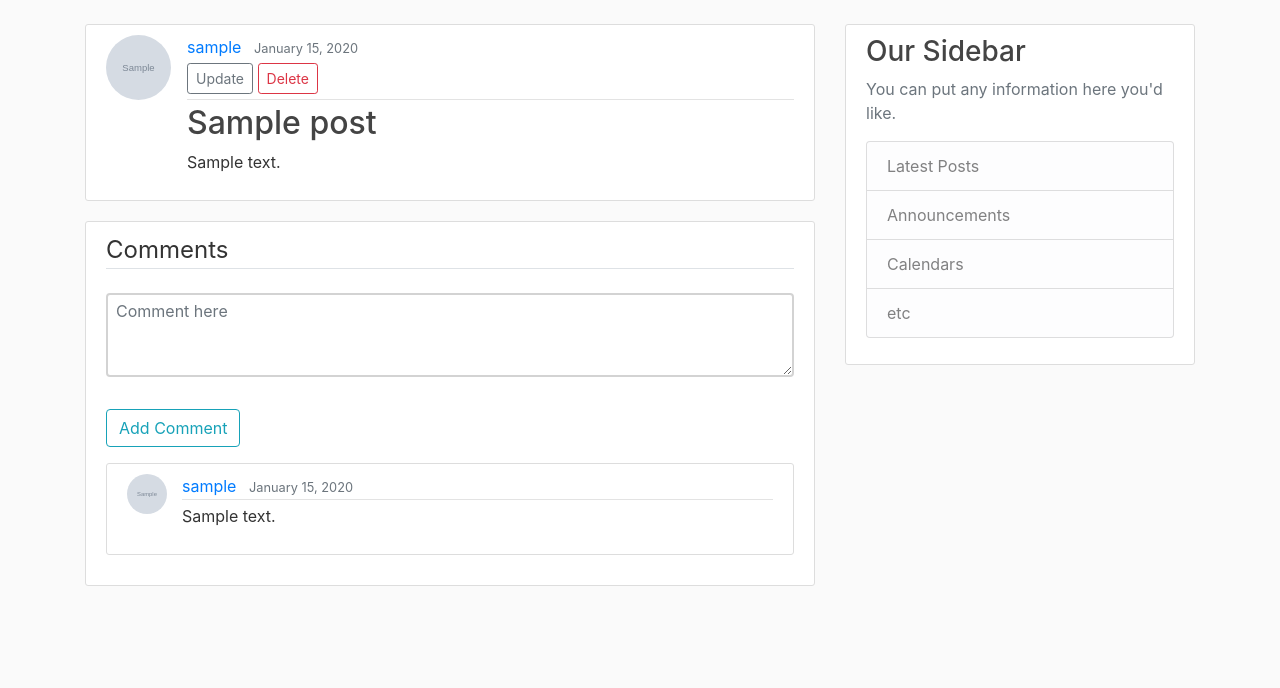
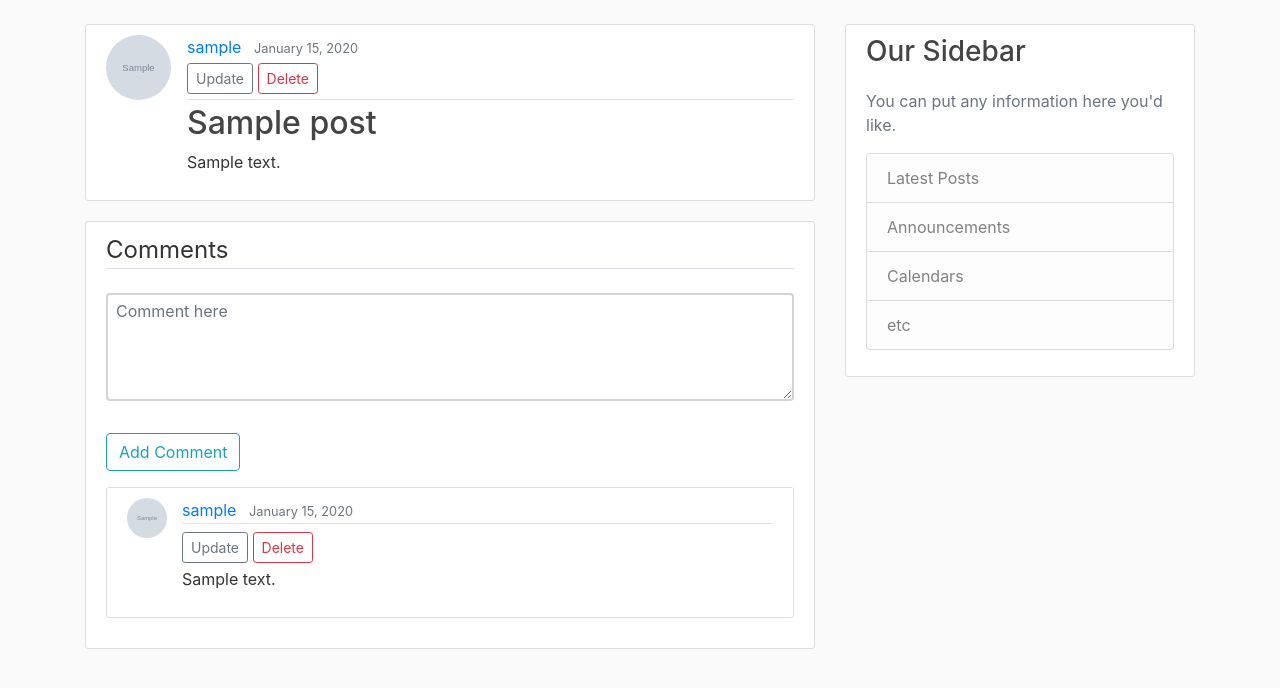
Before and after one commit to RiturajJain/django-blog, a Django app: page /post/1/ in a window 1280 px wide. Shown: the part 56-744 px from the top of the page. Run offline with Django 3.2, Linux system fonts and the light colour scheme; a user stored in the database is signed in; tables that the repository leaves empty hold one stand-in row (values such as "Sample post"); grey boxes marked "Sample" are stand-in pictures; some libraries are stand-ins or nearby versions.

Commit message:
Update and Delete Comments

```diff
--- a/blog/forms.py
+++ b/blog/forms.py
@@ -9,7 +9,7 @@ class CommentOnPostForm(forms.ModelForm):
                                     attrs = {
                                         'placeholder': "Comment here",
                                         'class': "comment-form",
-                                        'rows': 3,
+                                        'rows': 4
                                         }
                                 )
                             )
--- a/blog/templates/blog/base.html
+++ b/blog/templates/blog/base.html
@@ -75,8 +75,9 @@
 
     <!-- Optional JavaScript -->
     <!-- jQuery first, then Popper.js, then Bootstrap JS -->
-    <script src="https://code.jquery.com/jquery-3.2.1.slim.min.js" integrity="sha384-KJ3o2DKtIkvYIK3UENzmM7KCkRr/rE9/Qpg6aAZGJwFDMVNA/GpGFF93hXpG5KkN" crossorigin="anonymous"></script>
+    <script src="https://code.jquery.com/jquery-3.4.1.min.js" integrity="sha256-CSXorXvZcTkaix6Yvo6HppcZGetbYMGWSFlBw8HfCJo=" crossorigin="anonymous"></script>
     <script src="https://cdnjs.cloudflare.com/ajax/libs/popper.js/1.12.9/umd/popper.min.js" integrity="sha384-ApNbgh9B+Y1QKtv3Rn7W3mgPxhU9K/ScQsAP7hUibX39j7fakFPskvXusvfa0b4Q" crossorigin="anonymous"></script>
     <script src="https://maxcdn.bootstrapcdn.com/bootstrap/4.0.0/js/bootstrap.min.js" integrity="sha384-JZR6Spejh4U02d8jOt6vLEHfe/JQGiRRSQQxSfFWpi1MquVdAyjUar5+76PVCmYl" crossorigin="anonymous"></script>
+    {% block jscript %} {% endblock jscript %}
   </body>
 </html>
--- a/blog/templates/blog/post_detail.html
+++ b/blog/templates/blog/post_detail.html
@@ -40,11 +40,56 @@
             <a class="mr-2" href="{% url 'user-posts' comment.user.username %}">{{ comment.user }}</a>
             <small class="text-muted">{{ comment.date_commented|date:"F d, Y" }}</small>
           </div>
+          {% if comment.user == user %}
+            <form method="POST"> {% csrf_token %}
+              <button id="update-btn" class="btn btn-outline-secondary btn-sm mt-1 mb-1" type="submit" name="edit" value="{{ comment.id }}">Update</button>
+              <button class="btn btn-outline-danger btn-sm mt-1 mb-1" type="submit" name="delete" value="{{ comment.id }}">Delete</button>
+            </form>
+          {% endif %}
 
-          <p class="article-content">{{ comment.content }}</p>
+          <!-- Pop-up form for updating comments -->
+          <div class="bg-modal">
+            <div class="popup-form">
+              <form class="comment-update" method="POST"> {% csrf_token %}
+                <h3>Update your comment</h3>
+                <fieldset class="form-group">
+                  {{ form|crispy }}
+                </fieldset>
+                <div class="form-group">
+                  <button type="submit" class="btn btn-outline-info" name="update" value="{{ comment.id }}">Update Comment</button>
+                </div>
+              </form>
+            </div>
+          </div>
+
+          <p class="article-content comment-content">{{ comment.content }}</p>
         </div>
       </div>
     {% endfor %}
   </div>
 
 {% endblock content %}
+
+{% block jscript %}
+
+  <script type="text/javascript">
+    $("#update-btn").click(function(event) {
+      event.preventDefault();
+      var form = event.target.parentElement;
+      console.log(form);
+      $.ajax({
+        type: "POST",
+        url: window.location.pathname,
+        data: {
+          id: event.target["value"],
+          csrfmiddlewaretoken: form.elements.csrfmiddlewaretoken.value
+        },
+        success: function(){
+        }
+      });
+
+      document.querySelector('.bg-modal').style.display = "flex";
+    });
+  </script>
+
+{% endblock jscript %}
--- a/blog/views.py
+++ b/blog/views.py
@@ -41,19 +41,43 @@ class PostDetailView(DetailView):
 def post_detail_view(request, pk):
 
     post = get_object_or_404(Post, id=pk)
-    comments = Comment.objects.filter(post=post)
+    comments = Comment.objects.filter(post=post).order_by('-date_commented')
 
     if request.method == "POST":
-        form = CommentOnPostForm(request.POST)
-        if request.user.is_authenticated and form.is_valid():
-            form.instance.user = request.user
-            form.instance.post = post
-            form.save()
 
+        # Update the comment
+        # if 'edit' in request.POST:
+        #     comment = Comment.objects.get(id=int(request.POST['edit']))
+        #     form = CommentOnPostForm(instance=comment)
+
+        if request.is_ajax():
+            comment = Comment.objects.get(id=int(request.POST["id"]))
+            form = CommentOnPostForm(instance=comment)
+
+        elif 'update' in request.POST:
+            comment = Comment.objects.get(id=int(request.POST['update']))
+            form = CommentOnPostForm(request.POST, instance=comment)
+            if request.user.is_authenticated and form.is_valid():
+                form.save()
+                form = CommentOnPostForm()
+
+        # Delete the comment
+        elif 'delete' in request.POST:
+            comment = Comment.objects.get(id=int(request.POST['delete']))
+            comment.delete()
+
+        # Add New Comment
         else:
-            messages.info(request, f'You are not logged in! Please login to comment')
+            form = CommentOnPostForm(request.POST)
+            if request.user.is_authenticated and form.is_valid():
+                form.instance.user = request.user
+                form.instance.post = post
+                form.save()
 
-        return redirect('post-detail', pk=pk)
+            else:
+                messages.info(request, f'You are not logged in! Please login to comment')
+
+            return redirect('post-detail', pk=pk)
 
     else:
         form = CommentOnPostForm()
@@ -63,6 +87,7 @@ def post_detail_view(request, pk):
         "comments": comments,
         "form": form
     }
+    print("Been to Ajax");
     return render(request, 'blog/post_detail.html', context)
 
 class PostCreateView(LoginRequiredMixin, CreateView):
```
Also changed, not shown: blog/static/blog/main.css (+33 -0 lines).
